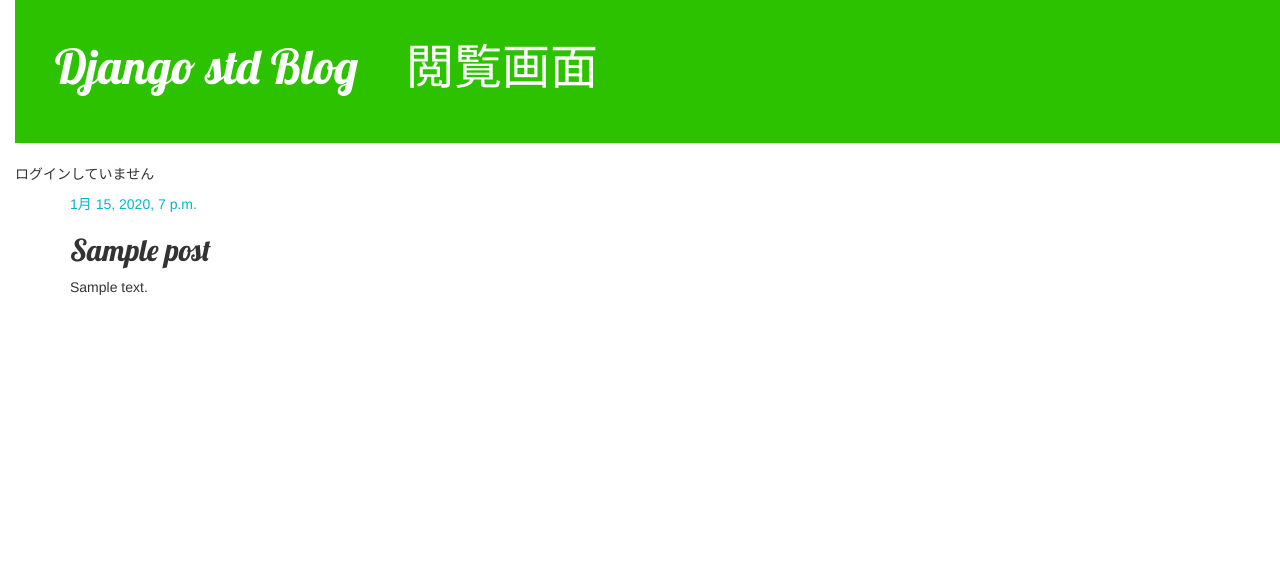
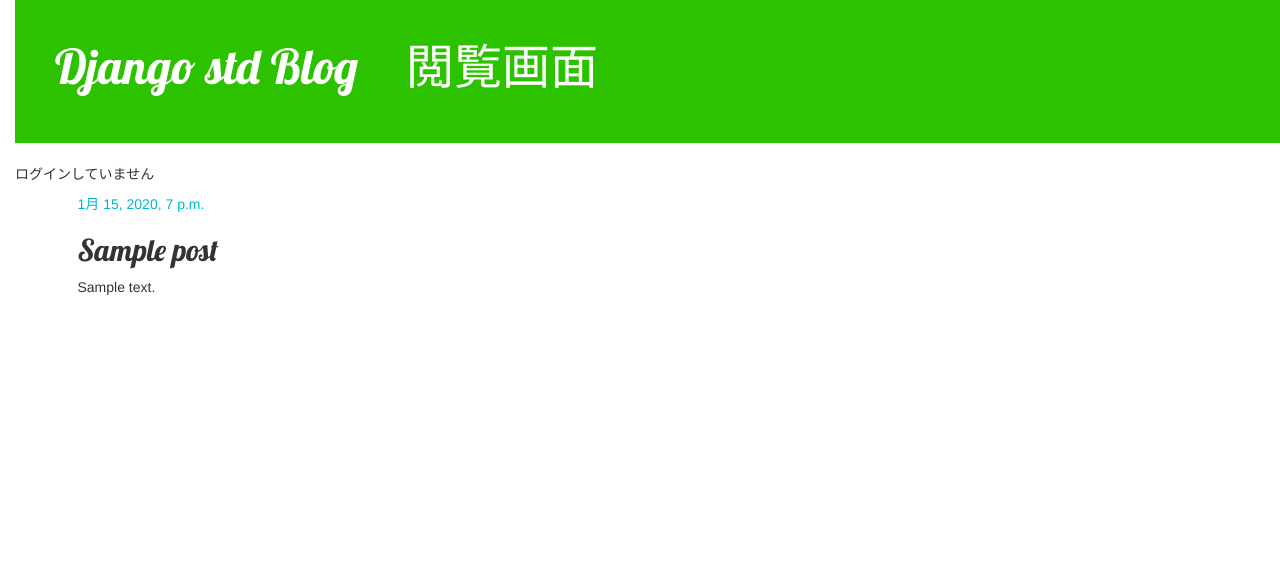
Before and after one commit to soichichi/my-first-blog, a Django app: page /post/1/ in a window 1280 px wide. Shown: the top 567 px of the page. Run offline with Django 3.2, Linux system fonts and the light colour scheme; tables that the repository leaves empty hold one stand-in row (values such as "Sample post"); some libraries are stand-ins or nearby versions.

Commit message:
change html and css for web app

```diff
--- a/blog/static/css/blog.css
+++ b/blog/static/css/blog.css
@@ -48,6 +48,8 @@ h1, h2, h3, h4 {
 
 .post {
     margin-bottom: 70px;
+    max-width: 98%;
+    overflow-wrap: break-all;
 }
 
 .post h3 a, .post h3 a:visited {
--- a/blog/templates/blog/base.html
+++ b/blog/templates/blog/base.html
@@ -24,9 +24,9 @@
             {% endif %}
         </div>
 
-        <div class="content container">
+        <div class="container">
             <div class="row">
-                <div class="col-md-8">
+                <div class="col-md-12">
                 {% block content %}
                     <!-- {% for post in posts %}
                         <div class="post">
--- a/blog/templates/blog/post_detail.html
+++ b/blog/templates/blog/post_detail.html
@@ -15,6 +15,6 @@
             <a class="btn btn-default" href="{% url 'post_edit' pk=post.pk %}"><span class="glyphicon glyphicon-pencil"></span></a>
         {% endif %}
         <h2>{{ post.title }}</h2>
-        <p>{{ post.text|linebreaksbr }}</p>
+        <div><p>{{ post.text|linebreaksbr }}</p></div>
     </div>
 {% endblock %}
--- a/blog/templates/blog/post_list.html
+++ b/blog/templates/blog/post_list.html
@@ -7,7 +7,7 @@
                 {{ post.published_date }}
             </div>
             <h2><a href="{% url 'post_detail' pk=post.pk %}">{{ post.title }}</a></h2>
-            <p>{{ post.text|linebreaksbr }}</p>
+            <div><p>{{ post.text|linebreaksbr }}</p></div>
         </div>
     {% endfor %}
 {% endblock %}
--- a/static/css/blog.css
+++ b/static/css/blog.css
@@ -48,6 +48,8 @@ h1, h2, h3, h4 {
 
 .post {
     margin-bottom: 70px;
+    max-width: 98%;
+    overflow-wrap: break-all;
 }
 
 .post h2 a, .post h2 a:visited {
```
